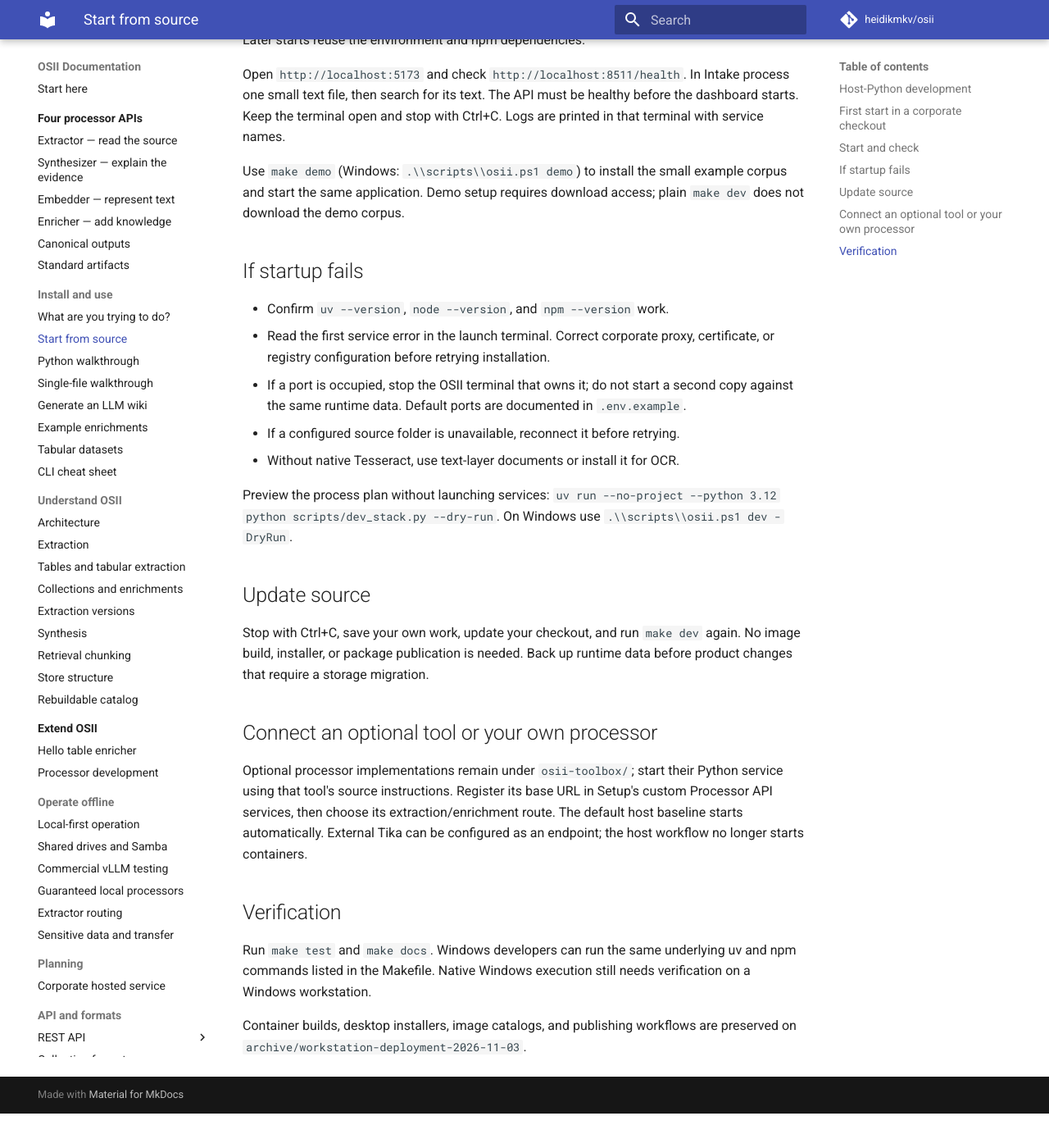
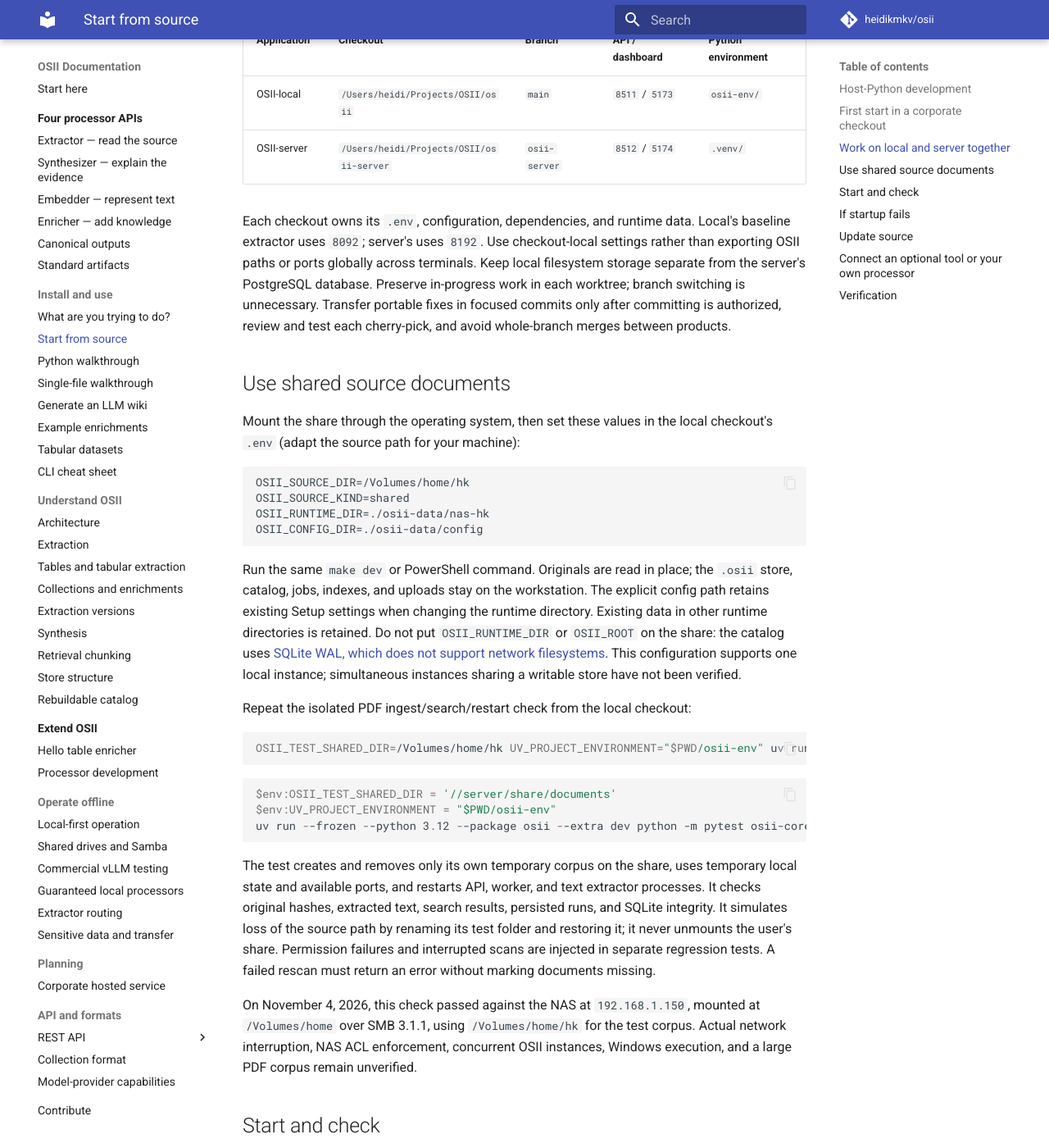
Before and after one commit to sandialabs/OSII, an MkDocs documentation site: the page built from docs/operations/runbook-development.md, in a window 1280 px wide and 1400 px high, scrolled down 1099 px. Shown: the whole window at 82% size. Built offline with MkDocs 1.6.1 and Material for MkDocs 9.7.7, drawn with Linux system fonts in a browser that asks for light colours; comment, search, counter and statistics services are not loaded; before the commit the page ends 2457 px from its top, so only the background shows below that; some of the changed text lies outside the part shown.

Commit message:
Verify shared-drive sources and preserve state on failed rescans

````diff
--- a/docs/operations/runbook-development.md
+++ b/docs/operations/runbook-development.md
@@ -39,6 +39,69 @@
 `OPENAI_EMBEDDING_MODEL` if embeddings are available. Enter credentials in
 Setup or inject `OPENAI_API_KEY`. Existing saved model settings are retained;
 change them in Setup rather than expecting new defaults to overwrite them.
+
+## Work on local and server together
+
+Keep each chat and terminal in its own existing worktree:
+
+| Application | Checkout | Branch | API / dashboard | Python environment |
+| --- | --- | --- | --- | --- |
+| OSII-local | `/Users/heidi/Projects/OSII/osii` | `main` | `8511` / `5173` | `osii-env/` |
+| OSII-server | `/Users/heidi/Projects/OSII/osii-server` | `osii-server` | `8512` / `5174` | `.venv/` |
+
+Each checkout owns its `.env`, configuration, dependencies, and runtime data.
+Local's baseline extractor uses `8092`; server's uses `8192`. Use checkout-local
+settings rather than exporting OSII paths or ports globally across terminals.
+Keep local filesystem storage separate from the server's PostgreSQL database.
+Preserve in-progress work in each worktree; branch switching is unnecessary.
+Transfer portable fixes in focused commits only after committing is authorized,
+review and test each cherry-pick, and avoid whole-branch merges between products.
+
+## Use shared source documents
+
+Mount the share through the operating system, then set these values in the
+local checkout's `.env` (adapt the source path for your machine):
+
+```dotenv
+OSII_SOURCE_DIR=/Volumes/home/hk
+OSII_SOURCE_KIND=shared
+OSII_RUNTIME_DIR=./osii-data/nas-hk
+OSII_CONFIG_DIR=./osii-data/config
+```
+
+Run the same `make dev` or PowerShell command. Originals are read in place;
+the `.osii` store, catalog, jobs, indexes, and uploads stay on the workstation.
+The explicit config path retains existing Setup settings when changing the
+runtime directory. Existing data in other runtime directories is retained.
+Do not put `OSII_RUNTIME_DIR` or `OSII_ROOT` on the share: the catalog uses
+[SQLite WAL, which does not support network filesystems](https://sqlite.org/wal.html).
+This configuration supports one local instance; simultaneous instances sharing
+a writable store have not been verified.
+
+Repeat the isolated PDF ingest/search/restart check from the local checkout:
+
+```bash
+OSII_TEST_SHARED_DIR=/Volumes/home/hk UV_PROJECT_ENVIRONMENT="$PWD/osii-env" uv run --frozen --python 3.12 --package osii --extra dev python -m pytest osii-core/tests/test_source_access.py -q
+```
+
+```powershell
+$env:OSII_TEST_SHARED_DIR = '//server/share/documents'
+$env:UV_PROJECT_ENVIRONMENT = "$PWD/osii-env"
+uv run --frozen --python 3.12 --package osii --extra dev python -m pytest osii-core/tests/test_source_access.py -q
+```
+
+The test creates and removes only its own temporary corpus on the share, uses
+temporary local state and available ports, and restarts API, worker, and text
+extractor processes. It checks original hashes, extracted text, search results,
+persisted runs, and SQLite integrity. It simulates loss of the source path by
+renaming its test folder and restoring it; it never unmounts the user's share.
+Permission failures and interrupted scans are injected in separate regression
+tests. A failed rescan must return an error without marking documents missing.
+
+On November 4, 2026, this check passed against the NAS at `192.168.1.150`,
+mounted at `/Volumes/home` over SMB 3.1.1, using `/Volumes/home/hk` for the test
+corpus. Actual network interruption, NAS ACL enforcement, concurrent OSII
+instances, Windows execution, and a large PDF corpus remain unverified.
 
 ## Start and check
 
````
Also changed, not shown: 3 other files.
